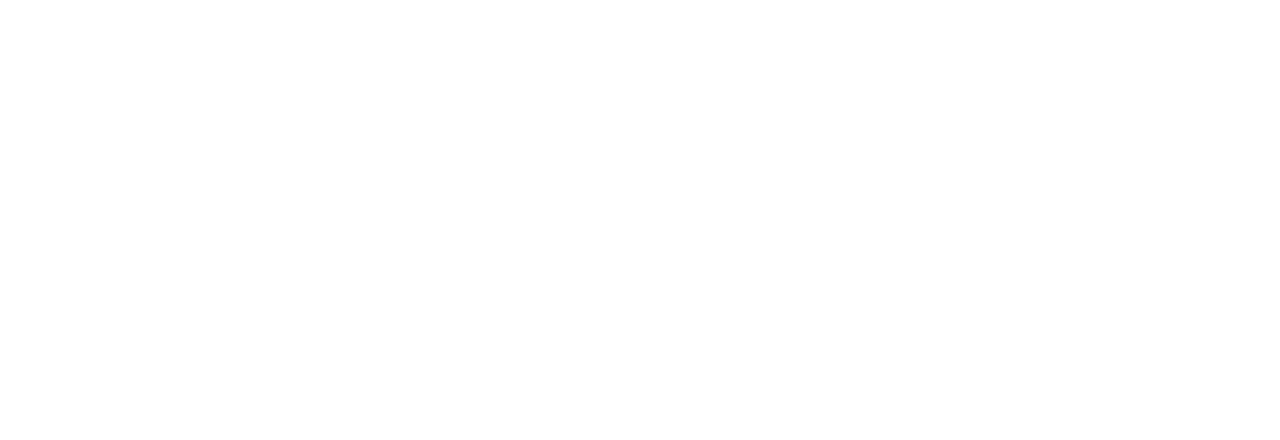
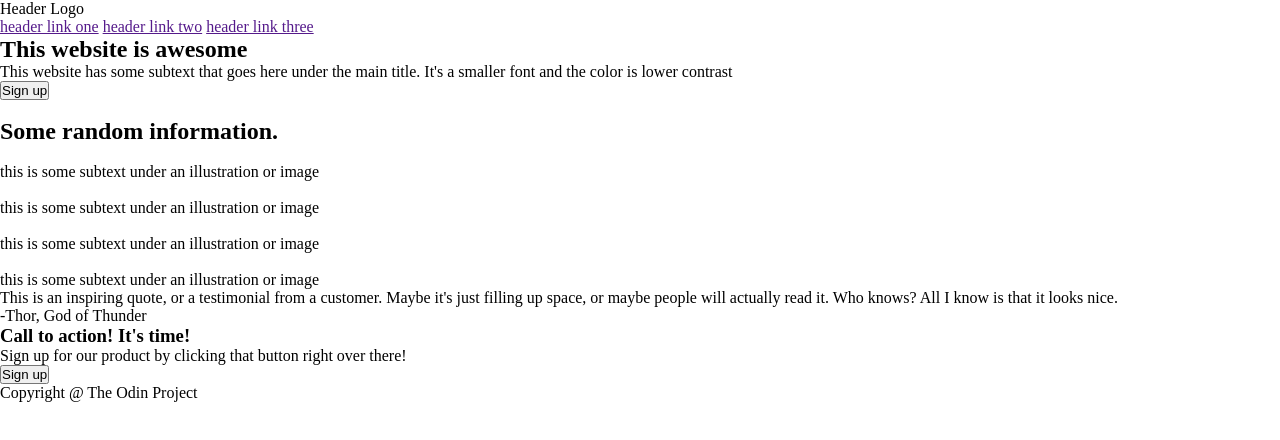
Before and after one commit to hafizuddin/first_css, a plain HTML site: page index.html in a window 1280 px wide. Drawn offline with Linux system fonts and the light colour scheme.

Commit message:
add very rough html layout and content

```diff
--- a/index.html
+++ b/index.html
@@ -6,9 +6,62 @@
         <title>FlexBox</title>
     </head>
     <body>
+        <header>
+            <p>Header Logo</p>
+            <nav>
+                <a href="">header link one</a>
+                <a href="">header link two</a>
+                <a href="">header link three</a>
+            </nav>
+            <section>
+                <div>
+                    <h1>This website is awesome</h1>
+                    <p>This website has some subtext that goes here under the main title. It's a smaller font and the color is lower contrast</p>
+                    <button>Sign up</button>
+                </div>
+                <img src="" alt="">
 
+            </section>
+
+        </header>
+
+        <main>
+
+            <section>
+                <h2>Some random information.</h2>
+                <div>
+                    <img src="" alt="">
+                    <p>this is some subtext under an illustration or image</p>
+                    <img src="" alt="">
+                    <p>this is some subtext under an illustration or image</p>
+                    <img src="" alt="">
+                    <p>this is some subtext under an illustration or image</p>
+                    <img src="" alt="">
+                    <p>this is some subtext under an illustration or image</p>
+                </div>
+
+            </section>
+
+
+            <div>
+                <p>This is an inspiring quote, or a testimonial from a customer. Maybe it's just filling up space, or maybe people will actually read it. Who knows? All I know is that it looks nice. </p>
+                <p>-Thor, God of Thunder</p>
+            </div>
+
+            <div>
+                <h3>Call to action! It's time!</h3>
+                <p>Sign up for our product by clicking that button right over there!</p>
+                <button>Sign up</button>
+            </div>
+
+        </main>
+
+        <div>
+
+        </div>
+
+        <footer>
+            <p>Copyright @ The Odin Project </p>
+        </footer>
     </body>
-    <footer>
-
-    </footer>
 </html>
```
